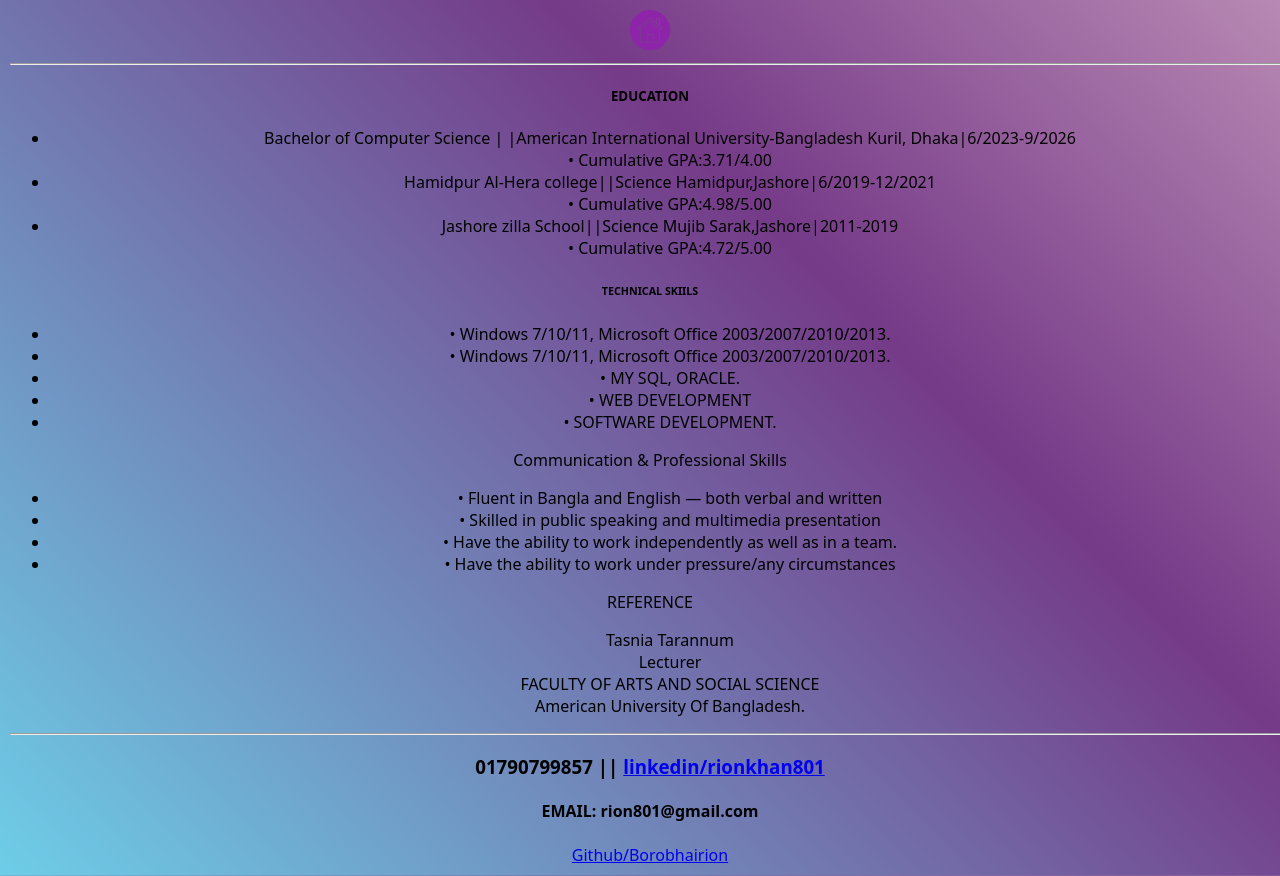
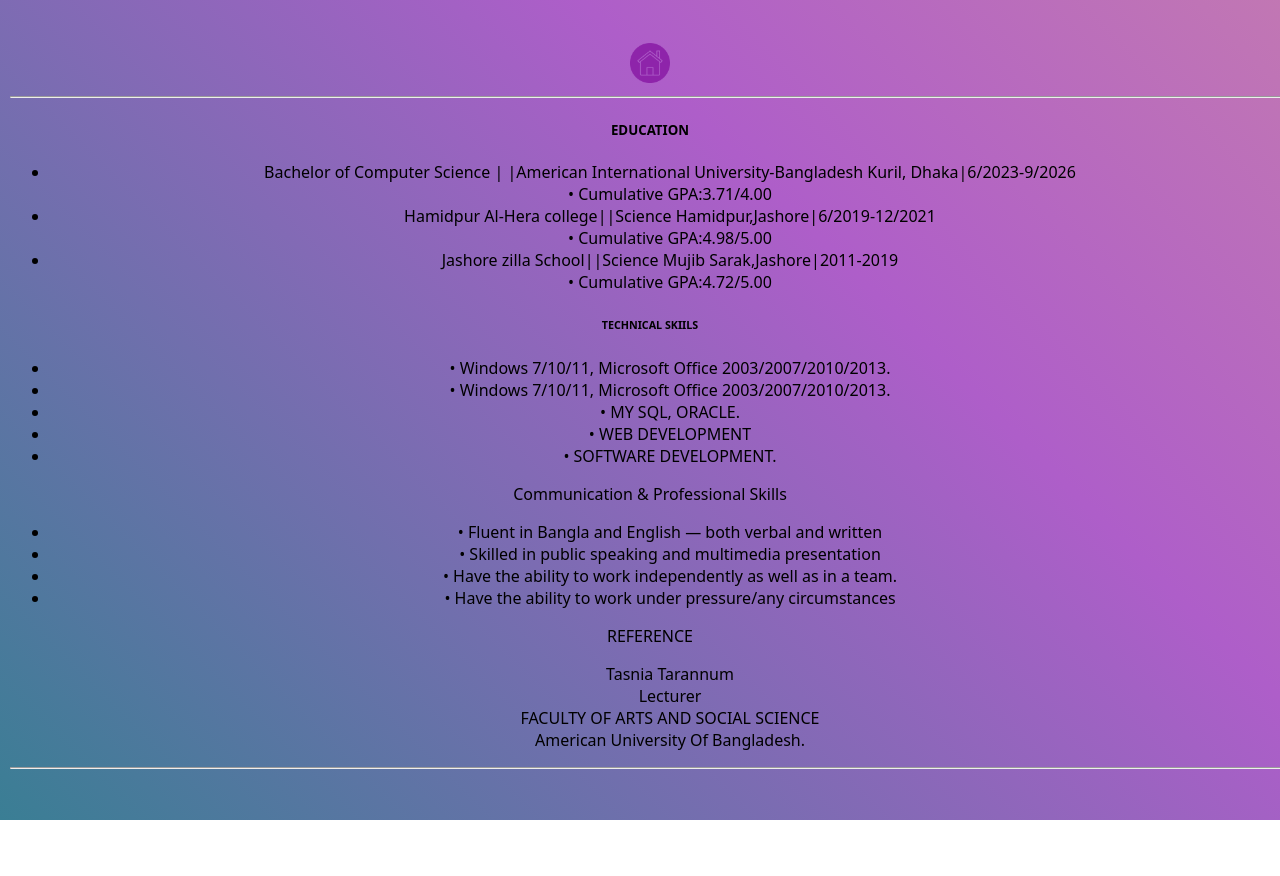
Before and after one commit to BorobhaiRion/Virtual-portfolio-2.0, a plain HTML site: page about.html in a window 1280 px wide. After the commit the page ends 820 px from the top, so only its background shows below. Drawn offline with Linux system fonts and the light colour scheme; a web font is replaced by a local one.

```diff
--- a/about.html
+++ b/about.html
@@ -50,16 +50,6 @@
     </ul>
 
 <hr>
-
-<div class="contract">
-    <h3 align="center">
-        01790799857 || <a href="https://www.linkedin.com/in/rionkhan801/" title="LinkedIn Profile">linkedin/rionkhan801</a>
-    </h3>
-    <h4 align="center" title="Email Address">EMAIL: rion801@gmail.com</h4>
-    <div align="center">
-        <a href="https://github.com/BorobhaiRion?tab=repositories" title="GitHub Profile">Github/Borobhairion</a>
-    </div>
-</div>
 </div>
 </body>
 </html>
--- a/style1.css
+++ b/style1.css
@@ -10,11 +10,11 @@
 :root {
     --gradient: linear-gradient(
         45deg,
-        #ffc3a0,
-        #6dd5ed,
-        #753a88,
-        #ffdde1,
-        #734b6d
+        #a95e33,
+        #338091,
+        #ae5ec9,
+        #d7939b,
+        #d09cc8
     );
 }
 
```
Also changed, not shown: index.html (+1 -1 lines), style.css (+9 -2 lines).
